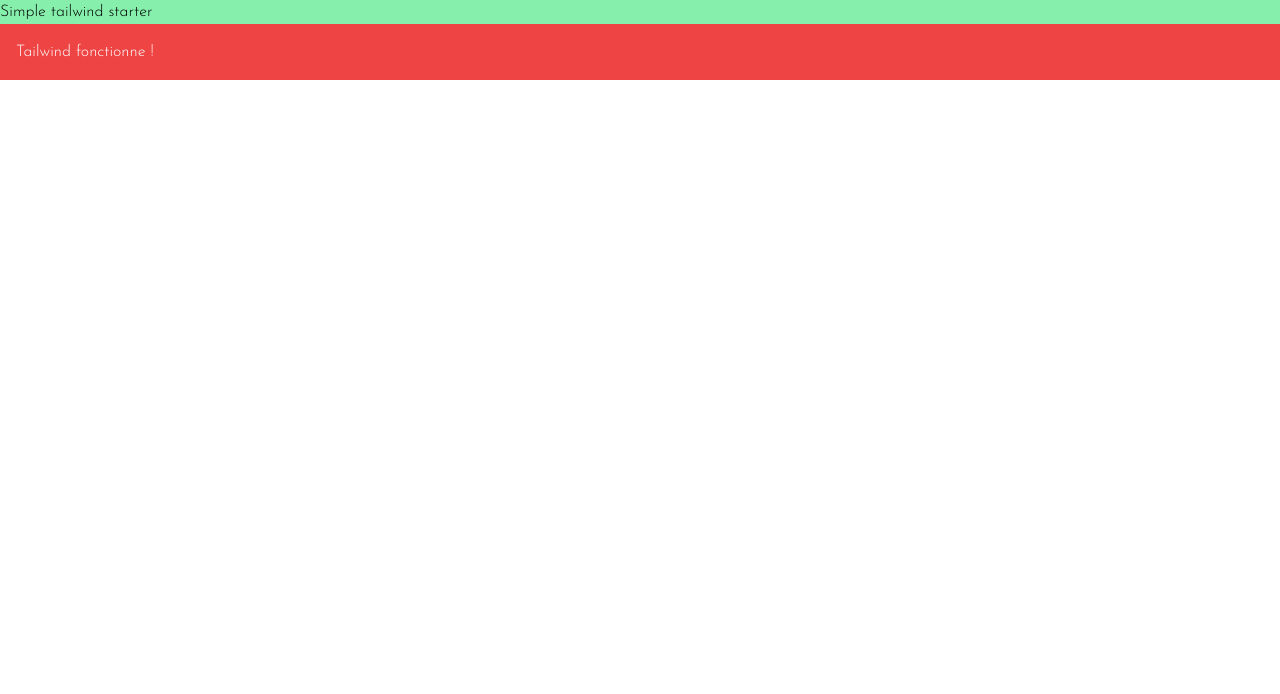
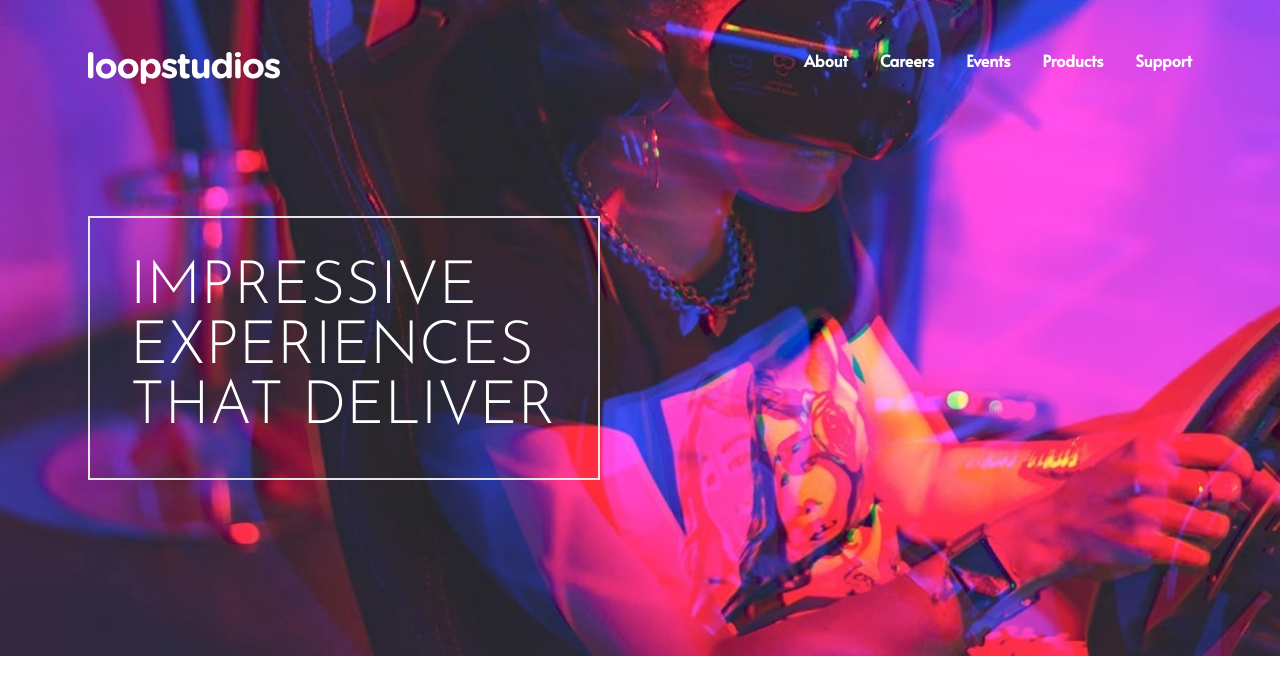
Before and after one commit to Mvang-Makouangou/Loopstudios-website, a website: page index.html in a window 1280 px wide. Drawn offline with Linux system fonts and the light colour scheme.

Commit message:
Implementation of the Hero section - Fixes #3

```diff
--- a/index.html
+++ b/index.html
@@ -10,9 +10,50 @@
     <title>Simple tailwind starter</title>
 </head>
 <body>
-    <h1 class="text 3xl bg-green-300">Simple tailwind starter</h1>
-    <div class="bg-red-500 text-white p-4">
-        Tailwind fonctionne !
-      </div>
+    <!-- Hero Section -->
+     <section id="hero">
+        <!-- Hero Container -->
+         <div class="container max-w-6xl mx-auto px-6 py-12">
+            <!-- Menu/Logo Container -->
+             <nav class="flex items-center justify-between font-bold text-white">
+                <!-- Logo -->
+                <img src="images/logo.svg" alt="">
+                <!-- Menu-->
+                 <div class="hidden h-10 font-alata md:flex md:space-x-8">
+                    <div class="group">
+                        <a href="#">About</a>
+                        <div class="mx-2 group-hover:border-b group-hover:border-blue-50">
+                        </div>
+                    </div>
+                    <div class="group">
+                        <a href="#">Careers</a>
+                        <div class="mx-2 group-hover:border-b group-hover:border-blue-50">
+                        </div>
+                    </div>
+                    <div class="group">
+                        <a href="#">Events</a>
+                        <div class="mx-2 group-hover:border-b group-hover:border-blue-50">
+                        </div>
+                    </div>
+                    <div class="group">
+                        <a href="#">Products</a>
+                        <div class="mx-2 group-hover:border-b group-hover:border-blue-50">
+                        </div>
+                    </div>
+                    <div class="group">
+                        <a href="#">Support</a>
+                        <div class="mx-2 group-hover:border-b group-hover:border-blue-50">
+                        </div>
+                    </div>
+                 </div>
+                 <!-- @todo Hamburger Button -->
+             </nav>
+
+             <!-- @todo - Mobile Menu -->
+              <div class="max-w-lg mt-32 mb-32 p-4 font-sans text-4xl text-white uppercase border-2 md:p-10 md:m-32 md:mx-0 md:text-6xl">
+                Impressive Experiences That Deliver
+              </div>
+         </div>
+     </section>
 </body>
 </html>
--- a/input.css
+++ b/input.css
@@ -1,3 +1,16 @@
 @tailwind base;
 @tailwind components;
 @tailwind utilities;
+
+#hero {
+    background-image: url('../images/desktop/image-hero.jpg');
+    background-repeat: no-repeat;
+    background-size: cover;
+}
+
+@media (max-width: 576px) {
+    #hero {
+        background-image: url('../images/mobile/image-hero.jpg');
+        background-position: center;
+    }
+}
```
Also changed, not shown: css/style.css.
